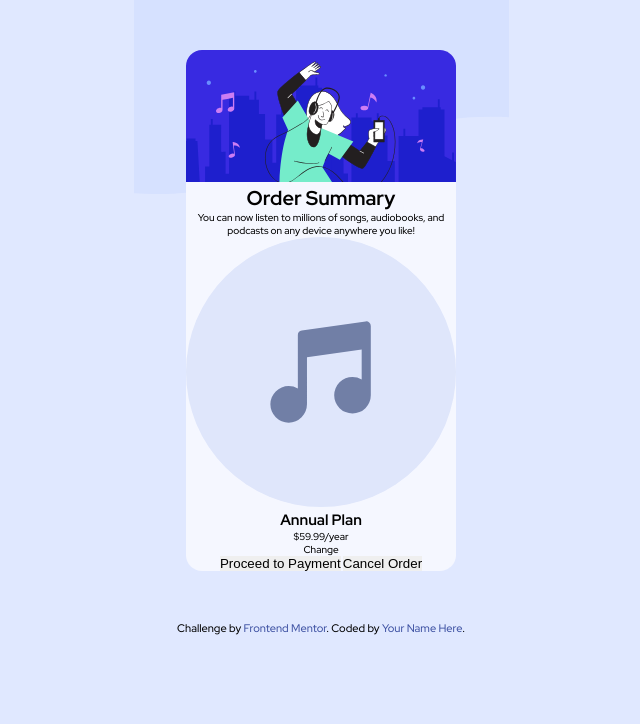
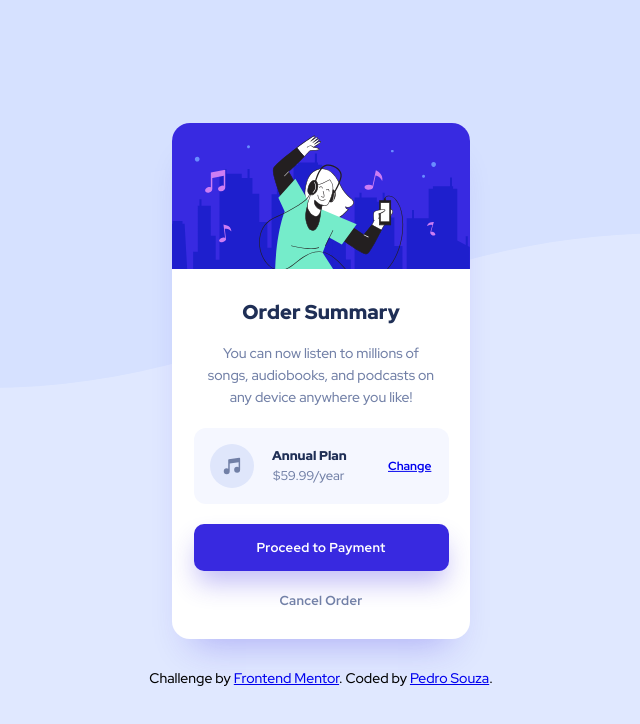
Before and after one commit to pedrohsouza/order-summary-component, a plain HTML site: page index.html in a window 1280 px wide. Shown: the whole page, without its empty margins (319-959 px from the left). Drawn offline with Linux system fonts and the light colour scheme.

Commit message:
layout finished

```diff
--- a/index.html
+++ b/index.html
@@ -24,17 +24,6 @@
       href="https://fonts.googleapis.com/css2?family=Red+Hat+Display:wght@500;700;900&display=swap"
       rel="stylesheet"
     />
-
-    <!-- Feel free to remove these styles or customise in your own stylesheet 👍 -->
-    <style>
-      .attribution {
-        font-size: 11px;
-        text-align: center;
-      }
-      .attribution a {
-        color: hsl(228, 45%, 44%);
-      }
-    </style>
   </head>
   <body>
     <main>
@@ -59,7 +48,7 @@
             <h2 class="plan-type">Annual Plan</h2>
             <p class="yearly-price">$59.99/year</p>
           </div>
-          <div class="change">Change</div>
+          <a href="#" class="change">Change</a>
         </div>
 
         <div class="checkout-info">
@@ -72,9 +61,11 @@
     <footer>
       <div class="attribution">
         Challenge by
-        <a href="https://www.frontendmentor.io?ref=challenge" target="_blank"
+        <a
+          href="https://www.frontendmentor.io/challenges/order-summary-component-QlPmajDUj"
+          target="_blank"
           >Frontend Mentor</a
-        >. Coded by <a href="#">Your Name Here</a>.
+        >. Coded by <a href="https://github.com/pedrohsouza">Pedro Souza</a>.
       </div>
     </footer>
   </body>
--- a/style.css
+++ b/style.css
@@ -3,7 +3,6 @@
   margin: 0;
   padding: 0;
   border: none;
-  text-decoration: none;
   box-sizing: border-box;
   text-align: center;
 }
@@ -36,19 +35,153 @@ body {
   background-color: var(--pale-blue);
   background-image: url('./images/pattern-background-mobile.svg');
   background-repeat: no-repeat;
-  background-size: auto;
+  background-size: contain;
   background-position: top;
+
+  display: flex;
+  flex-direction: column;
+  justify-content: center;
 
   font-family: 'Red Hat Display', sans-serif;
 }
 
 .container {
-  border-radius: 1.6rem;
-  max-width: 27rem;
-  margin: 5rem auto;
-  background-color: var(--very-pale-blue);
+  border-radius: 1.8rem;
+  max-width: 29.77rem;
+  margin: 3rem auto;
+  background-color: #ffffff;
+  padding-bottom: 3rem;
+  box-shadow: 0px 25px 35px -20px hsla(245, 75%, 52%, 0.301);
 }
 
 img#illustration {
-  border-radius: 1.6rem 1.6rem 0 0;
+  border-radius: 1.8rem 1.8rem 0 0;
 }
+
+.order-info {
+  margin-top: 2.7rem;
+  display: flex;
+  flex-direction: column;
+  row-gap: 1.7rem;
+}
+
+.order-sumary {
+  font-size: 2rem;
+  font-weight: 900;
+  letter-spacing: 0.01rem;
+  color: var(--dark-blue);
+}
+
+.order-info > p {
+  color: var(--desaturated-blue);
+  font-size: 1.4rem;
+  padding: 0 3rem;
+  line-height: 2.2rem;
+  vertical-align: top;
+}
+
+.subscription-info {
+  background-color: var(--very-pale-blue);
+  margin: 2rem auto 0;
+  border-radius: 1.2rem;
+  width: 25.5rem;
+  padding: 1.6rem;
+  display: flex;
+  align-items: center;
+  column-gap: 1.8rem;
+}
+
+#icon-music {
+  width: 4.4rem;
+  height: auto;
+}
+
+.plan-info {
+  display: flex;
+  flex-direction: column;
+  align-items: center;
+  row-gap: 0.3rem;
+}
+
+.plan-type,
+.yearly-price,
+.change {
+  text-align: center;
+  font-size: 1.3rem;
+  transform: translate(0px, 0px) scale(1, 0.98);
+}
+
+.plan-type {
+  color: var(--dark-blue);
+  font-weight: 900;
+}
+
+.yearly-price {
+  color: var(--desaturated-blue);
+}
+
+.change {
+  font-weight: 700;
+  font-size: 1.2rem;
+  margin-left: 2.4rem;
+}
+
+.change:hover {
+  color: #746bf0;
+  text-decoration: none;
+}
+
+.checkout-info {
+  width: 25.5rem;
+  margin: 2rem auto 0;
+  display: flex;
+  flex-direction: column;
+  row-gap: 2.1rem;
+}
+
+.confirm-order,
+.cancel-order {
+  font-family: 'Red Hat Display', sans-serif;
+  font-weight: 700;
+  cursor: pointer;
+  letter-spacing: 0.03rem;
+  font-size: 1.3rem;
+}
+
+.confirm-order {
+  border-radius: 1rem;
+  background-color: var(--bright-blue);
+  color: #ffffff;
+  padding: 1.5rem;
+  box-shadow: 0px 15px 26px -3px hsla(245, 75%, 52%, 0.301);
+}
+
+.confirm-order:hover {
+  background-color: #746bf0;
+}
+
+.cancel-order {
+  color: var(--desaturated-blue);
+  background-color: hsla(0, 0%, 0%, 0);
+}
+
+.cancel-order:hover {
+  color: var(--dark-blue);
+}
+
+.attribution {
+  font-size: 1.4rem;
+  text-align: center;
+  padding-bottom: 2rem;
+}
+
+.attribution a:hover {
+  color: #746bf0;
+  text-decoration: none;
+}
+
+@media (min-width: 767px) {
+  body {
+    background-image: url('./images/pattern-background-desktop.svg');
+  }
+}
```
